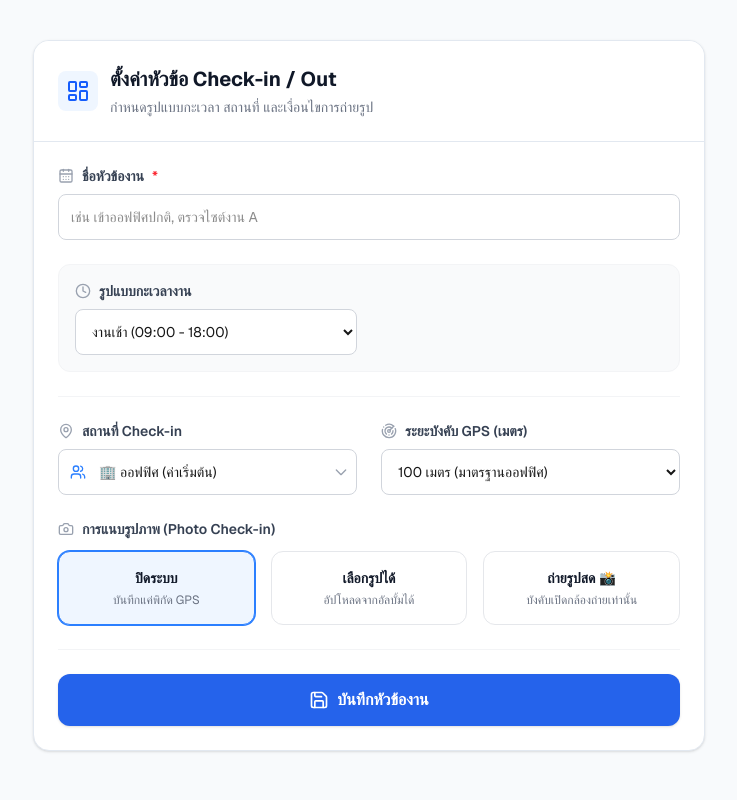
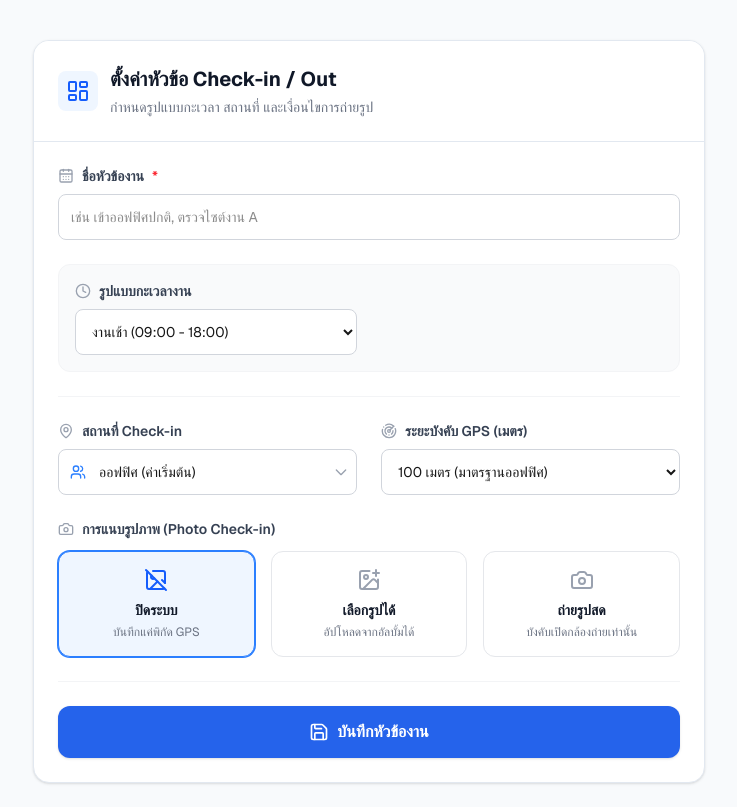
Before and after one commit to stplussystem/stplus-system-bot-calendar, a Next.js app: page /attendance-admin in a window 1280 px wide. Shown: the whole page, without its empty margins (271-1008 px from the left). Built offline with nearby package versions, Linux system fonts and the light colour scheme; no server answers.

Commit message:
update attendance admin UI with lucide-react icons and calendar theme

```diff
--- a/app/attendance-admin/page.tsx
+++ b/app/attendance-admin/page.tsx
@@ -11,6 +11,8 @@ import {
   Save,
   LayoutDashboard,
   Radar,
+  ImageOff,
+  ImagePlus,
 } from "lucide-react";
 
 // เชื่อมต่อ Supabase
@@ -192,10 +194,10 @@ export default function AttendanceAdminPage() {
                     setFormData({ ...formData, location_type: e.target.value })
                   }
                 >
-                  <option value="office">🏢 ออฟฟิศ (ค่าเริ่มต้น)</option>
-                  <option value="team_a">👷‍♂️ ทีม A (พี่หนุ่ม)</option>
-                  <option value="team_b">👷‍♂️ ทีม B (พี่หนึ่ง)</option>
-                  <option value="team_other">🌍 ทีม C (อื่นๆ)</option>
+                  <option value="office">ออฟฟิศ (ค่าเริ่มต้น)</option>
+                  <option value="team_a">ทีม A (พี่หนุ่ม)</option>
+                  <option value="team_b">ทีม B (พี่หนึ่ง)</option>
+                  <option value="team_other">ทีม C (อื่นๆ)</option>
                 </select>
                 <div className="absolute inset-y-0 right-0 flex items-center px-2 pointer-events-none">
                   <svg
@@ -258,6 +260,9 @@ export default function AttendanceAdminPage() {
                     setFormData({ ...formData, photo_mode: "none" })
                   }
                 />
+                <ImageOff
+                  className={`h-6 w-6 mb-2 ${formData.photo_mode === "none" ? "text-blue-600" : "text-gray-400"}`}
+                />
                 <span className="block text-sm font-bold text-gray-900">
                   ปิดระบบ
                 </span>
@@ -265,6 +270,7 @@ export default function AttendanceAdminPage() {
                   บันทึกแค่พิกัด GPS
                 </span>
               </label>
+
               <label
                 className={`border p-4 rounded-xl cursor-pointer transition-all flex flex-col items-center text-center ${formData.photo_mode === "upload" ? "border-blue-500 bg-blue-50 ring-1 ring-blue-500" : "border-gray-200 hover:bg-gray-50"}`}
               >
@@ -278,6 +284,9 @@ export default function AttendanceAdminPage() {
                     setFormData({ ...formData, photo_mode: "upload" })
                   }
                 />
+                <ImagePlus
+                  className={`h-6 w-6 mb-2 ${formData.photo_mode === "upload" ? "text-blue-600" : "text-gray-400"}`}
+                />
                 <span className="block text-sm font-bold text-gray-900">
                   เลือกรูปได้
                 </span>
@@ -285,6 +294,7 @@ export default function AttendanceAdminPage() {
                   อัปโหลดจากอัลบั้มได้
                 </span>
               </label>
+
               <label
                 className={`border p-4 rounded-xl cursor-pointer transition-all flex flex-col items-center text-center ${formData.photo_mode === "camera" ? "border-blue-500 bg-blue-50 ring-1 ring-blue-500" : "border-gray-200 hover:bg-gray-50"}`}
               >
@@ -298,8 +308,11 @@ export default function AttendanceAdminPage() {
                     setFormData({ ...formData, photo_mode: "camera" })
                   }
                 />
+                <Camera
+                  className={`h-6 w-6 mb-2 ${formData.photo_mode === "camera" ? "text-blue-600" : "text-gray-400"}`}
+                />
                 <span className="block text-sm font-bold text-gray-900">
-                  ถ่ายรูปสด 📸
+                  ถ่ายรูปสด
                 </span>
                 <span className="block text-xs text-gray-500 mt-1">
                   บังคับเปิดกล้องถ่ายเท่านั้น
--- a/package.json
+++ b/package.json
@@ -15,7 +15,7 @@
     "axios": "^1.16.1",
     "form-data": "^4.0.5",
     "googleapis": "^171.4.0",
-    "lucide-react": "^1.16.0",
+    "lucide-react": "^1.17.0",
     "next": "16.2.6",
     "react": "19.2.4",
     "react-dom": "19.2.4",
```
Also changed, not shown: 1 other file (tests, documents, lock files or other folders).
